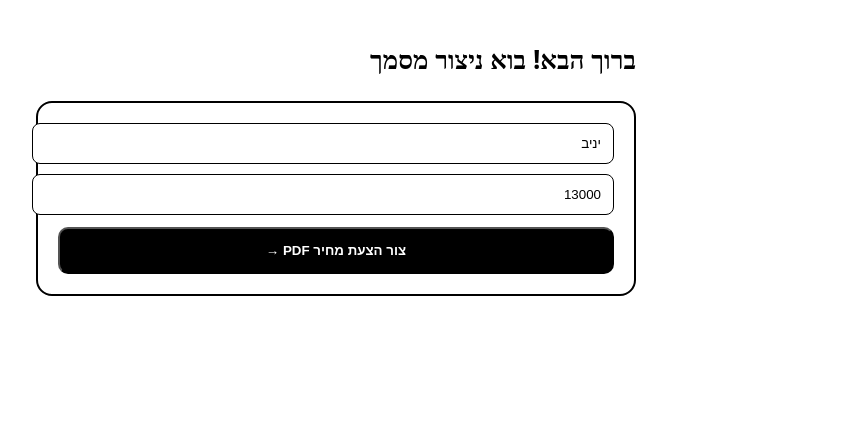
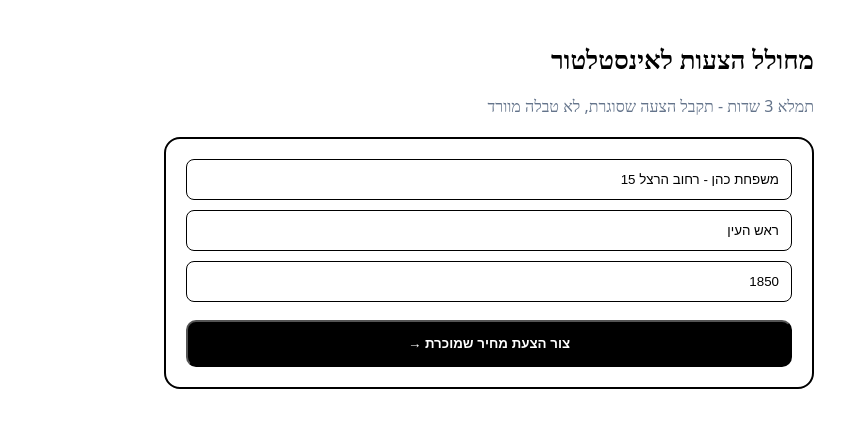
Before and after one commit to Yzerah/Bizbot-ai, a Next.js app: page /dashboard in a window 1280 px wide. Shown: the top 428 px of the page, without its empty margins (399-1244 px from the left). Built offline with nearby package versions, Linux system fonts and the light colour scheme.

Commit message:
Update page.tsx

```diff
--- a/app/dashboard/page.tsx
+++ b/app/dashboard/page.tsx
@@ -2,36 +2,63 @@
 import { useState } from 'react'
 
 export default function Dashboard(){
- const [name,setName] = useState('יניב')
- const [amount,setAmount] = useState('13000')
+ const [client,setClient] = useState('משפחת כהן - רחוב הרצל 15')
+ const [price,setPrice] = useState('1850')
+ const [address,setAddress] = useState('ראש העין')
 
- const createPDF = () => {
-   const win = window.open('','','width=900,height=700')
+ const createQuote = () => {
+   const win = window.open('','','width=900,height=800')
    if(!win) return
    win.document.write(`
-     <div dir="rtl" style="font-family:system-ui;padding:60px;max-width:750px;margin:auto;color:#111">
-       <div style="display:flex;justify-content:space-between;border-bottom:3px solid #000;padding-bottom:20px">
-         <div><h1 style="margin:0;font-size:34px;font-weight:900">הצעת מחיר</h1><p style="margin:4px 0 0;color:#666">BizBot-AI.co.il</p></div>
-         <div style="text-align:left;line-height:1.6">לכבוד: <b>${name}</b><br/>תאריך: ${new Date().toLocaleDateString('he-IL')}<br/>מס' הצעה: #${Math.floor(Math.random()*9000)+1000}</div>
-       </div>
-       <table style="width:100%;margin-top:40px;border-collapse:collapse">
-         <tr style="background:#111;color:#fff"><th style="padding:14px;text-align:right">תיאור שירות</th><th style="padding:14px">סכום</th></tr>
-         <tr><td style="padding:14px;border-bottom:1px solid #eee">שירותי עסק עבור ${name}</td><td style="padding:14px;border-bottom:1px solid #eee">${amount} ₪</td></tr>
-         <tr><td style="padding:14px;font-weight:900;font-size:18px">סה"כ לתשלום</td><td style="padding:14px;font-weight:900;font-size:18px">${amount} ₪</td></tr>
-       </table>
-       <div style="margin-top:60px;padding:16px;background:#f6f6f6;border-radius:12px;font-size:13px;color:#555">המסמך הופק אוטומטית ב-BizBot-AI | לתשלום בהעברה בנקאית | בתוקף ל-14 יום</div>
-       <script>window.print()</script>
-     </div>
+<div dir="rtl" style="font-family:system-ui;padding:50px;max-width:800px;margin:auto;color:#0f172a;line-height:1.6">
+  <div style="display:flex;justify-content:space-between;border-bottom:4px solid #0f172a;padding-bottom:20px">
+    <div><h1 style="margin:0;font-size:30px;font-weight:900">הצעת מחיר - אינסטלציה</h1><p style="margin:0;color:#64748b">טיפול חירום: סתימה + פיצוץ צנרת</p></div>
+    <div style="text-align:left"><b>BizBot-AI.co.il</b><br/>אינסטלטור מוסמך<br/>אחריות מלאה | זמינות 24/6</div>
+  </div>
+
+  <div style="margin-top:30px;background:#f8fafc;padding:16px;border-radius:12px;display:flex;justify-content:space-between">
+    <div><b>לקוח:</b> ${client}<br/><b>כתובת:</b> ${address}</div>
+    <div style="text-align:left"><b>תאריך:</b> ${new Date().toLocaleDateString('he-IL')}<br/><b>תוקף:</b> 7 ימים<br/><b>סטטוס:</b> <span style="color:#dc2626;font-weight:900">דחוף - סכנת הצפה</span></div>
+  </div>
+
+  <h3 style="margin-top:30px">1. אבחון הבעיה</h3>
+  <p>סתימה קשה בקו ביוב ראשי הגורמת ללחץ ופיצוץ בחיבור הצנרת. ללא טיפול מיידי קיימת סכנת הצפת ביוב, נזק לריצוף וריח קשה. נדרש פתיחה מכנית + איטום והחלפת מקטע פגום.</p>
+
+  <h3>2. מה כולל הטיפול</h3>
+  <ul>
+    <li>הגעה עד 3 שעות - כולל איתור מדויק עם מצלמה תרמית</li>
+    <li>פתיחת סתימה עם ביובית / ספירלה חשמלית מקצועית</li>
+    <li>חיתוך והחלפת 1-2 מטר צנרת פגומה + מחברים תקניים</li>
+    <li>בדיקת לחץ ואיטום, ניקיון ופינוי פסולת</li>
+    <li>צילום אחרי + אחריות 12 חודשים על העבודה</li>
+  </ul>
+
+  <table style="width:100%;margin-top:30px;border-collapse:collapse">
+    <tr style="background:#0f172a;color:#fff"><th style="padding:12px;text-align:right">פריט</th><th style="padding:12px">סכום</th></tr>
+    <tr><td style="padding:12px;border-bottom:1px solid #eee">עבודת חירום + פתיחת סתימה</td><td style="padding:12px;border-bottom:1px solid #eee">750 ₪</td></tr>
+    <tr><td style="padding:12px;border-bottom:1px solid #eee">החלפת צנרת, חומרים ואיטום</td><td style="padding:12px;border-bottom:1px solid #eee">800 ₪</td></tr>
+    <tr><td style="padding:12px;border-bottom:1px solid #eee">אחריות, בדיקה ופינוי</td><td style="padding:12px;border-bottom:1px solid #eee">300 ₪</td></tr>
+    <tr style="font-weight:900;font-size:18px"><td style="padding:12px">סה"כ כולל מע"מ</td><td style="padding:12px">${price} ₪</td></tr>
+  </table>
+
+  <div style="margin-top:24px;padding:14px;background:#fef2f2;border:1px solid #fecaca;border-radius:10px;font-size:13px"><b>שימו לב:</b> דחיית טיפול עלולה לגרום להצפה, עובש ונזק לתשתית הבניין בעלות גבוהה פי 3-4. המחיר כולל הכל - אין הפתעות.</div>
+
+  <div style="margin-top:40px;display:flex;gap:20px"><div style="flex:1;border:1px solid #000;padding:20px;border-radius:12px;text-align:center">חתימת לקוח<br/><br/><br/>__________</div><div style="flex:1;border:1px dashed #94a3b8;padding:20px;border-radius:12px;text-align:center;color:#64748b">לאישור בוואטסאפ שלחו: מאשר/ת ${price}₪</div></div>
+  <p style="margin-top:30px;color:#94a3b8;font-size:11px;text-align:center">המסמך הופק ב-BizBot-AI.co.il | אינסטלטור מורשה | אחריות כתובה</p>
+  <script>window.print()</script>
+</div>
    `)
  }
 
  return(
-  <main dir="rtl" style={{padding:24,maxWidth:600,margin:'0 auto',fontFamily:'system-ui'}}>
-   <h1 style={{fontSize:26,fontWeight:900}}>ברוך הבא! בוא ניצור מסמך</h1>
-   <div style={{marginTop:24,border:'2px solid #000',borderRadius:16,padding:20}}>
-     <input value={name} onChange={e=>setName(e.target.value)} placeholder="שם לקוח" style={{width:'100%',padding:12,border:'1px solid #000',borderRadius:8}}/>
-     <input value={amount} onChange={e=>setAmount(e.target.value)} placeholder="סכום" style={{width:'100%',padding:12,marginTop:10,border:'1px solid #000',borderRadius:8}}/>
-     <button onClick={createPDF} style={{width:'100%',marginTop:12,padding:14,background:'#000',color:'#fff',borderRadius:10,fontWeight:700}}>צור הצעת מחיר PDF →</button>
+  <main dir="rtl" style={{padding:24,maxWidth:650,margin:'0 auto',fontFamily:'system-ui'}}>
+   <h1 style={{fontSize:26,fontWeight:900}}>מחולל הצעות לאינסטלטור</h1>
+   <p style={{color:'#64748b'}}>תמלא 3 שדות - תקבל הצעה שסוגרת, לא טבלה מוורד</p>
+   <div style={{marginTop:20,border:'2px solid #000',borderRadius:16,padding:20,display:'grid',gap:10}}>
+     <input value={client} onChange={e=>setClient(e.target.value)} placeholder="שם לקוח" style={{padding:12,border:'1px solid #000',borderRadius:8}}/>
+     <input value={address} onChange={e=>setAddress(e.target.value)} placeholder="כתובת" style={{padding:12,border:'1px solid #000',borderRadius:8}}/>
+     <input value={price} onChange={e=>setPrice(e.target.value)} placeholder="מחיר כולל" style={{padding:12,border:'1px solid #000',borderRadius:8}}/>
+     <button onClick={createQuote} style={{padding:14,background:'#000',color:'#fff',borderRadius:10,fontWeight:800,marginTop:8}}>צור הצעת מחיר שמוכרת →</button>
    </div>
   </main>
  )
```
